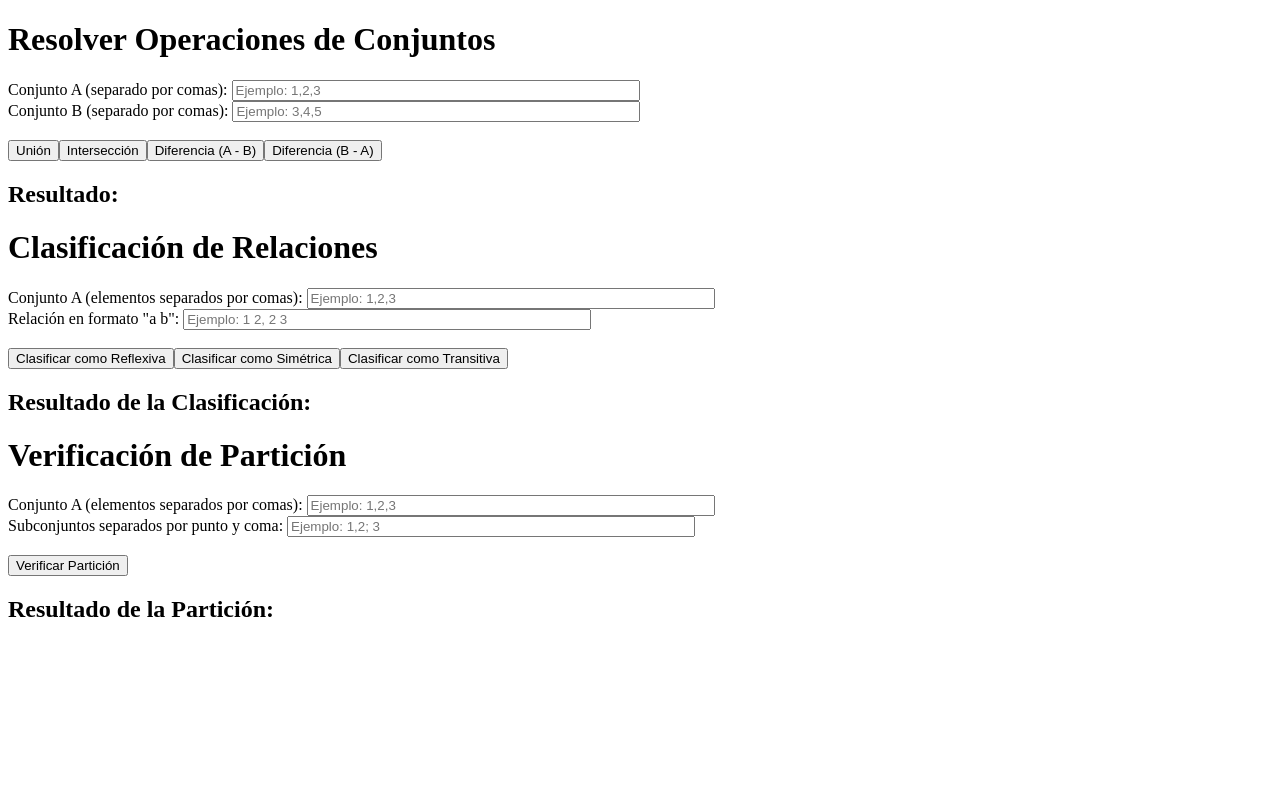
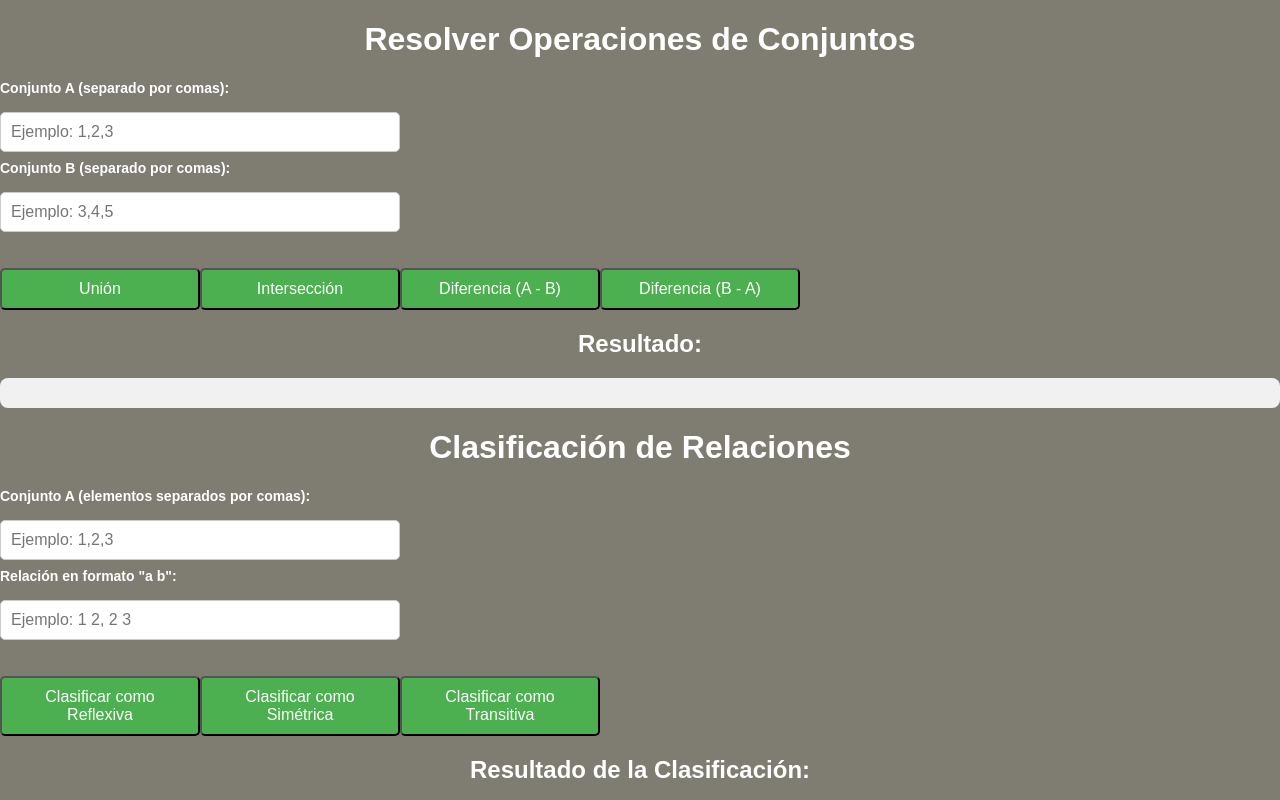
Before and after one commit to FarmaJava/Script-Logica, a plain HTML site: page index.html in a window 1280 px wide. Shown: the top 800 px of the page. Drawn offline with nearby package versions, Linux system fonts and the light colour scheme.

Commit message:
Update index.html

```diff
--- a/index.html
+++ b/index.html
@@ -1,9 +1,11 @@
 <!DOCTYPE html>
 <html lang="es">
 <head>
+    <link rel="stylesheet" type="text/css" href="styles.css">
     <meta charset="UTF-8">
     <meta name="viewport" content="width=device-width, initial-scale=1.0">
     <title>Operaciones de Conjuntos</title>
+
 
 </head>
 <body>
```
